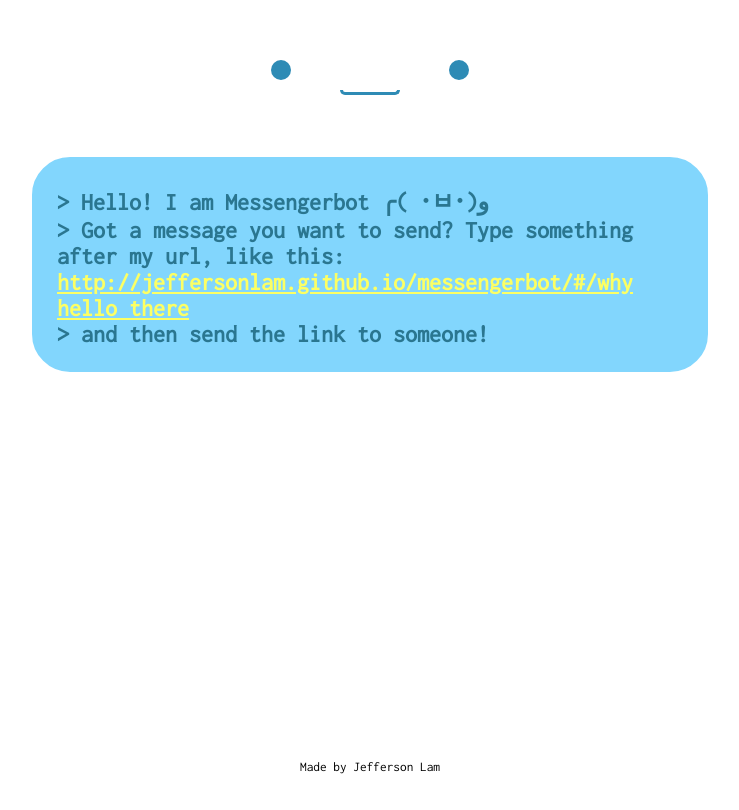
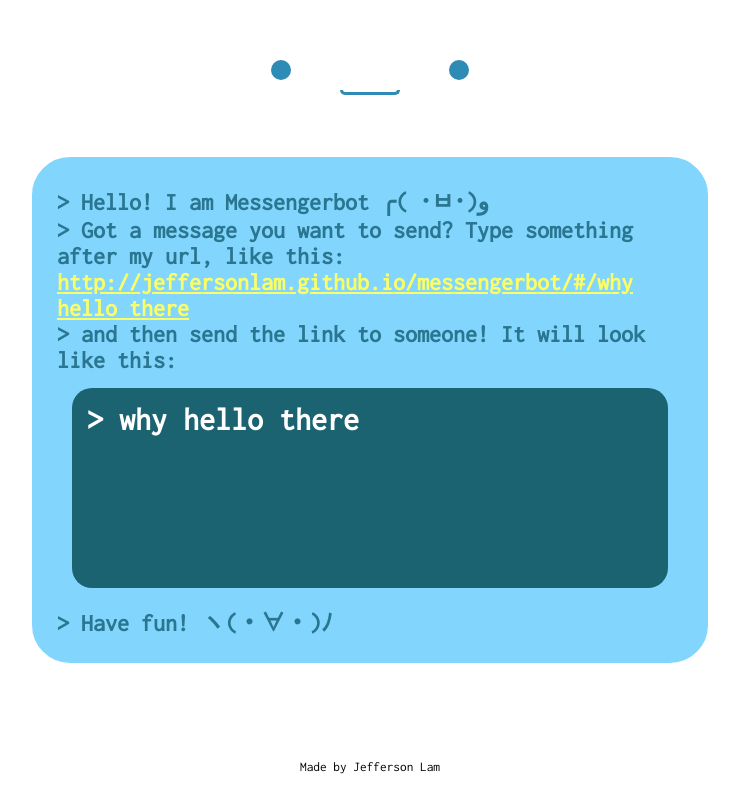
Before and after one commit to jeffersonlam/messengerbot, a website: page index.html in a window 1280 px wide. Shown: the whole page, without its empty margins (270-1009 px from the left). Drawn offline with nearby package versions, Linux system fonts and the light colour scheme; some packages are replaced by stand-ins of ours.

Commit message:
updated landing page to be more informative

```diff
--- a/partials/home.html
+++ b/partials/home.html
@@ -2,5 +2,9 @@
 	<h2> > Hello! I am Messengerbot <span class="nobreak">╭( ･ㅂ･)و</span><br>
 	> Got a message you want to send? Type something after my url, like this:</h2>
 	<h2 class="link"><a href="./#/{{randomMessage}}">http://jeffersonlam.github.io/messengerbot/#/{{randomMessage}}</a></h2>
-	<h2> > and then send the link to someone!</h2>
+	<h2> > and then send the link to someone! It will look like this:</h2>
+	<div class="message-wrapper">
+		<h1 class="message"> > {{randomMessage}} <br> </h1>
+	</div>
+	<h2> > Have fun! ヽ(・∀・)ﾉ</h2>
 </div>
```
